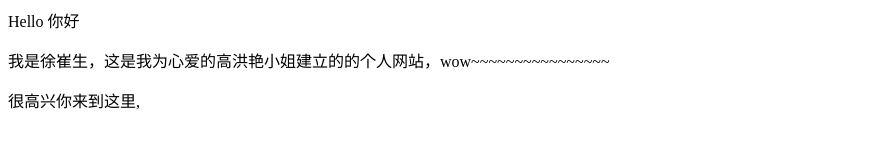
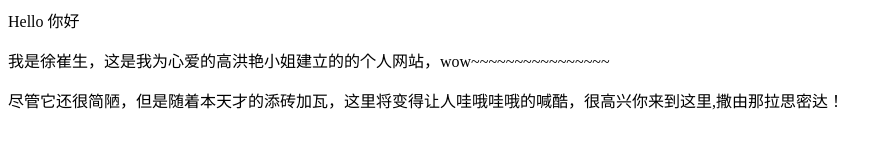
Before and after one commit to For-My-Baby-Gao/For-My-Baby-Gao.github.io, a plain HTML site: page index.html in a window 1280 px wide. Shown: the whole page, without its empty margins (0-892 px from the left). Drawn offline with Linux system fonts and the light colour scheme.

Commit message:
Update index.html

```diff
--- a/index.html
+++ b/index.html
@@ -1,5 +1,5 @@
 <p>Hello 你好</p>
 <p>我是徐崔生，这是我为心爱的高洪艳小姐建立的的个人网站，wow~~~~~~~~~~~~~~~~ </p>
-<p>很高兴你来到这里,</p>
+<p>尽管它还很简陋，但是随着本天才的添砖加瓦，这里将变得让人哇哦哇哦的喊酷，很高兴你来到这里,撒由那拉思密达！</p>
 
 <ul>
```
